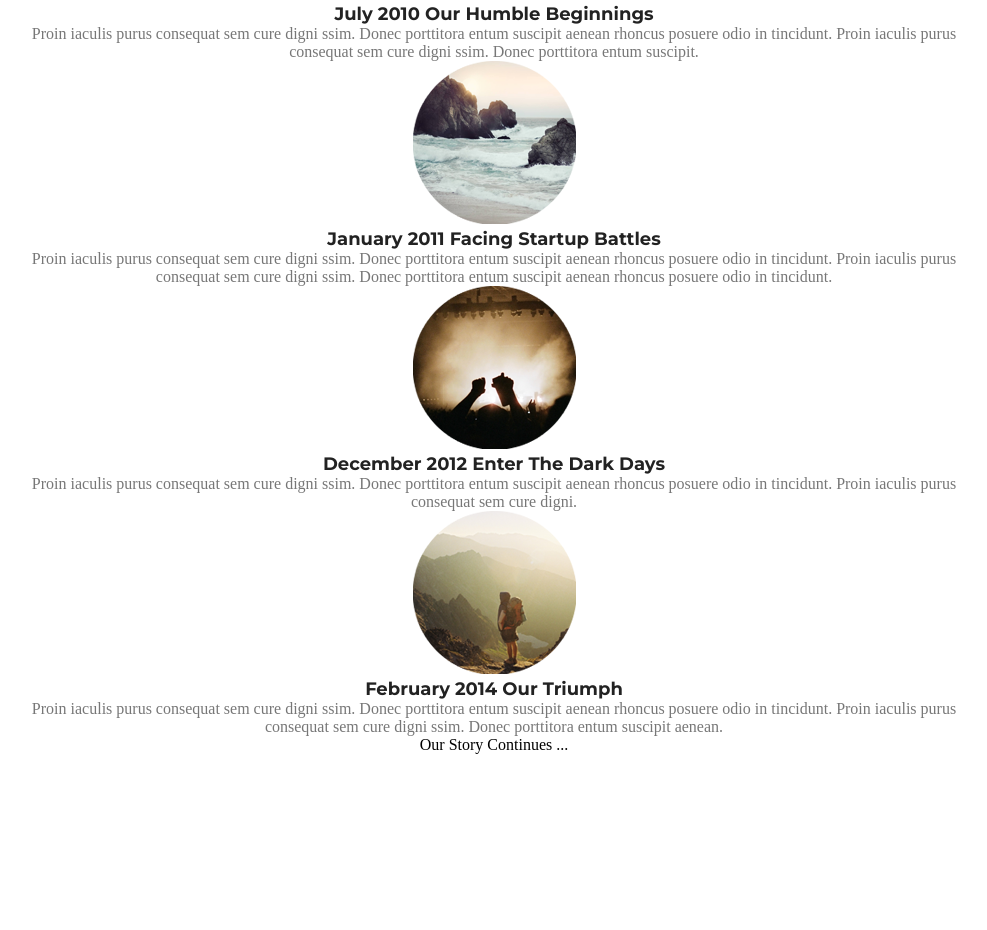
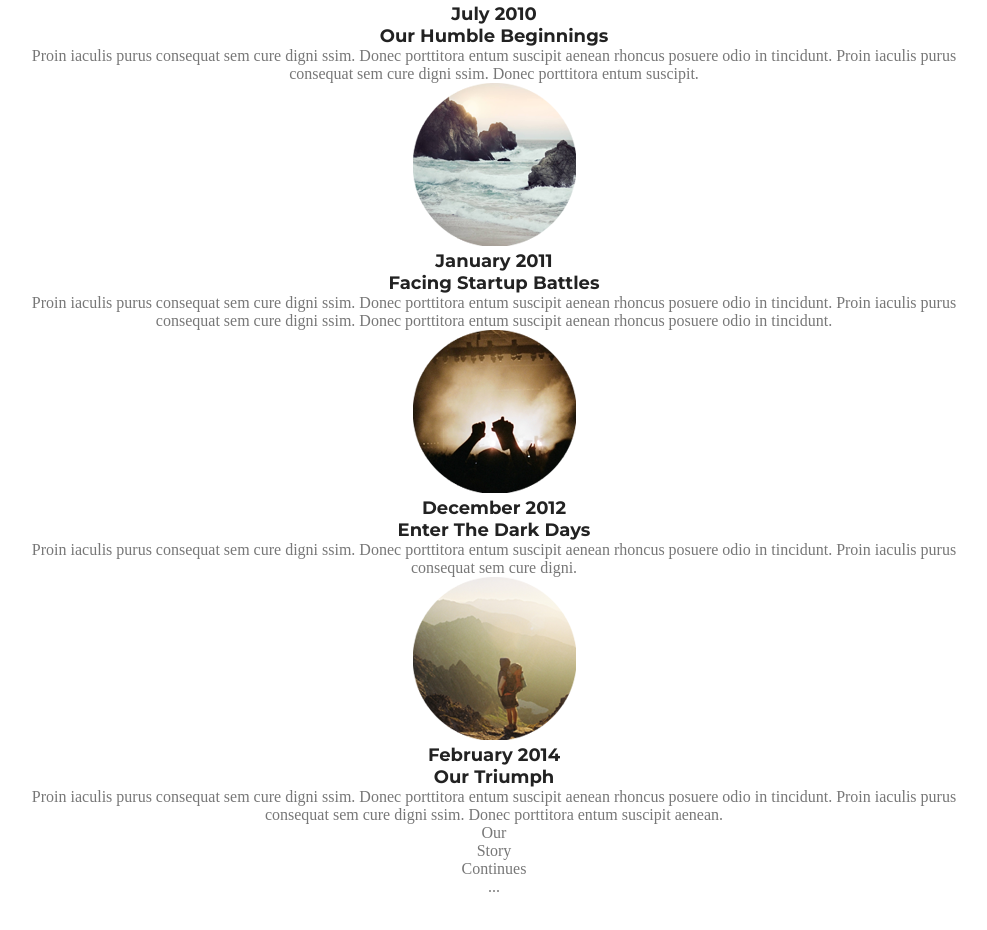
Before and after one commit to busik90/7.7.Golden, a website: page index.html in a window 1280 px wide. Shown: the part 2762-3692 px from the top of the page, without its empty margins (146-1133 px from the left). Before the commit the page ends 3616 px from the top, so only its background shows below. Drawn offline with Linux system fonts and the light colour scheme.

Commit message:
Add br to h3, change last year-box

```diff
--- a/index.html
+++ b/index.html
@@ -138,7 +138,7 @@
           <img class="year-img" src="images/about/1.png" alt="">
           <div class="year-description">
             <h3>
-              July 2010
+              July 2010<br/>
               Our Humble Beginnings
             </h3>
             <p>
@@ -155,7 +155,7 @@
           <img class="year-img" src="images/about/2.png" alt="">
           <div class="year-description">
             <h3>
-              January 2011
+              January 2011<br/>
               Facing Startup Battles
             </h3>
             <p>
@@ -172,7 +172,7 @@
           <img class="year-img" src="images/about/3.png" alt="">
           <div class="year-description">
             <h3>
-              December 2012
+              December 2012<br/>
               Enter The Dark Days
             </h3>
             <p>
@@ -188,7 +188,7 @@
           <img class="year-img" src="images/about/4.png" alt="">
           <div class="year-description">
             <h3>
-              February 2014
+              February 2014<br/>
               Our Triumph
             </h3>
             <p>
@@ -202,11 +202,13 @@
         </div>
 
         <div class="year-box-last">
-          <div class="year-img last-img">
-              Our
-              Story
-              Continues
+          <div class="year-img year-img-last">
+            <p>
+              Our<br/>
+              Story<br/>
+              Continues<br/>
               ...
+            </p>
           </div>
         </div>
       </div> <!-- .content -->
```
